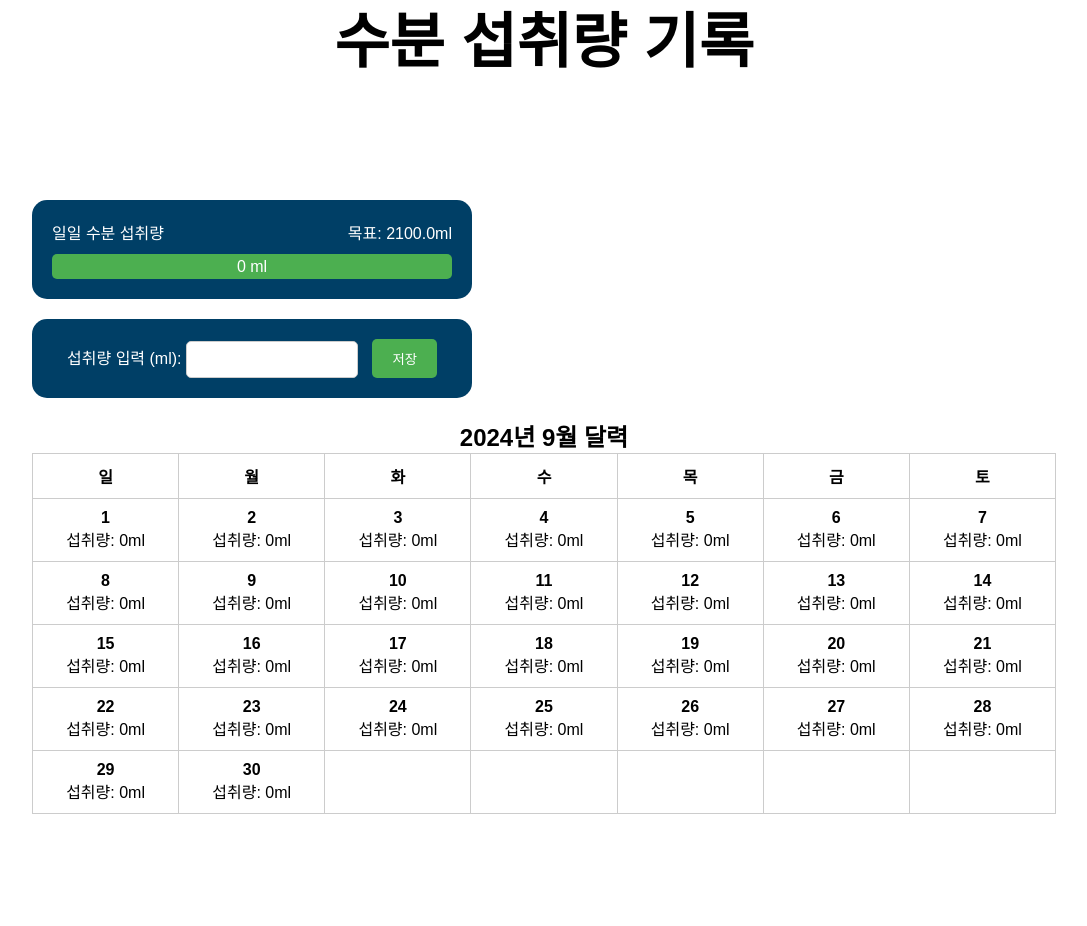
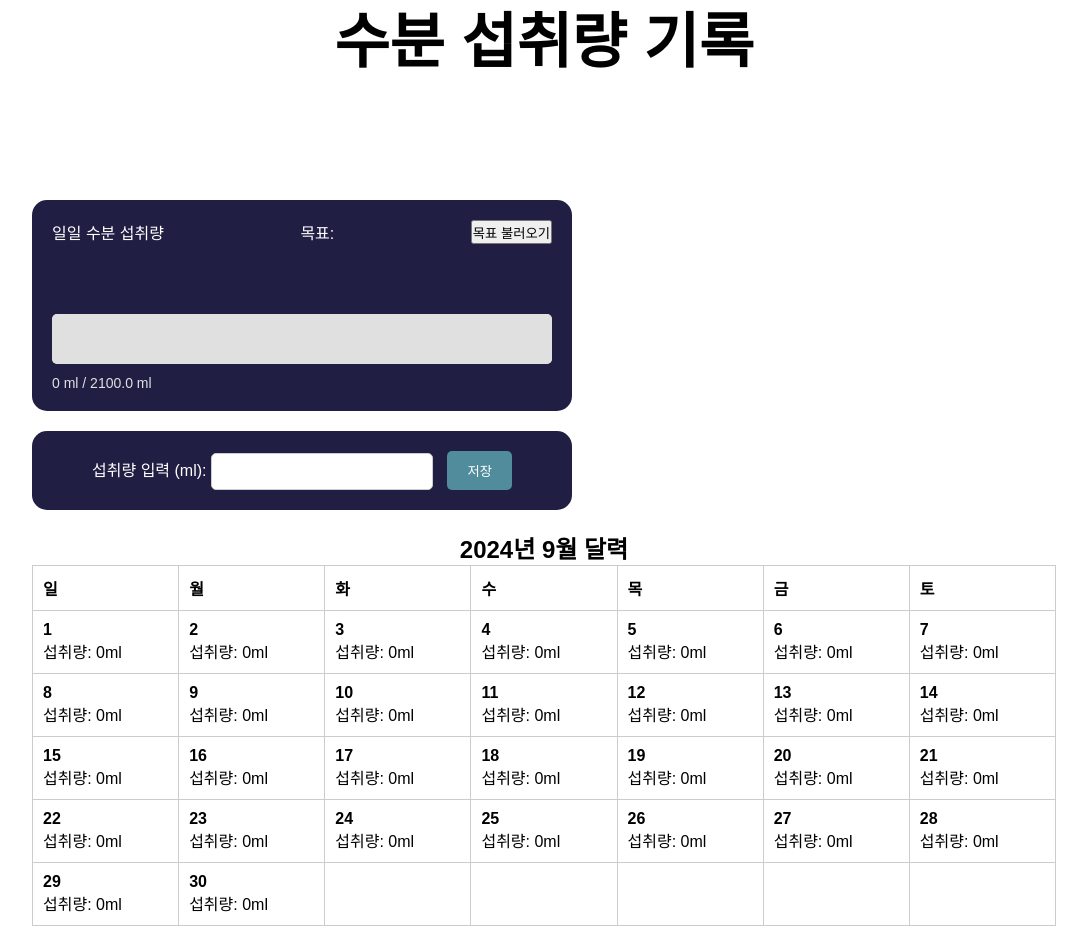
Before and after one commit to Macdonalds-H/KcalFit, a Flask app: page /moisture in a window 1280 px wide. Shown: the part 227-1153 px from the top of the page, without its empty margins (96-1183 px from the left). Before the commit the page ends 1041 px from the top, so only its background shows below. Run offline with Flask 3, Linux system fonts and the light colour scheme; the visitor is signed in with stand-in values (Sample User, id 1); data comes from the database, SQL or seed files in the repository.

Commit message:
feat: moisture html,css,routes 수정, api연결

```diff
--- /dev/null
+++ b/desktop.ini
@@ -0,0 +1,2 @@
+[.ShellClassInfo]
+LocalizedResourceName=@KcalFit,0
--- a/kcalfit/routes.py
+++ b/kcalfit/routes.py
@@ -244,7 +244,7 @@
         flash('섭취량이 저장되었습니다.', 'success')
         return redirect('/moisture')
 
-    @app.route('/get_moisture_goal')
+    @app.route('/get_moisture_goal', methods = ['POST'])
     def get_moisture_goal():
         user_id = session.get('user_id')
 
@@ -258,7 +258,7 @@
             return jsonify({"error": "Body information not found"}), 404
 
         # ChatGPT API 요청 준비 (한국어 요청 + 한국 음식 포함)
-        prompt = f"제 키는 {body_info['height']}cm, 몸무게는 {body_info['weight']}kg, 체지방률은 {body_info['body_fat_percentage']}%, 골격근량은 {body_info['skeletal_muscle_mass']}kg, 기초대사량은 {body_info['basal_metabolic_rate']}kcal입니다. 일일 수분 섭취량을 나에게 맞춤으로 추천해줘."
+        prompt = f"제 키는 {body_info['height']}cm, 몸무게는 {body_info['weight']}kg, 체지방률은 {body_info['body_fat_percentage']}%, 골격근량은 {body_info['skeletal_muscle_mass']}kg, 기초대사량은 {body_info['basal_metabolic_rate']}kcal입니다. 일일 수분 섭취량을 나에게 맞춤으로 추천해줘. 응답은 숫자로만 보내."
 
         # ChatGPT API 요청
         openai.api_key = ""
--- a/kcalfit/static/css/moisture.css
+++ b/kcalfit/static/css/moisture.css
@@ -6,76 +6,107 @@
 .intake-input-container {
   margin: 20px 0;
   padding: 20px;
-  background-color: #003f66;
+  background-color: #201E43;
   border-radius: 15px;
   color: white;
-  max-width: 400px;
+  max-width: 500px;
 }
 
 .intake-progress {
-  text-align: center;
+  text-align: left;  /*달력: 섭취량 글자 위치*/
+
 }
 
 .progress-header {
   display: flex;
   justify-content: space-between;
-  margin-bottom: 10px;
+  margin-bottom: 70px;
 }
 
 .progress-bar {
   background-color: #e0e0e0;
   border-radius: 5px;
-  height: 25px;
+  height: 50px;
   width: 100%;
   overflow: hidden;
 }
 
 .progress {
   height: 100%;
-  background-color: #4caf50;
-  text-align: center;
-  color: white;
+  background-color: #508C9B;
   line-height: 25px;
   transition: width 0.5s ease;
 }
 
-.intake-input-container {
+.intake-input-container {  /* 수분섭취량 위치*/
   text-align: center;
 }
 
-.intake-input-container input {
+.intake-input-container input {  /*섭취량 입력 */
   padding: 10px;
   margin-right: 10px;
   border-radius: 5px;
   border: 1px solid #ccc;
-  width: 150px;
+  width: 200px;
 }
 
 .intake-input-container button {
   padding: 10px 20px;
-  background-color: #4caf50;
+  background-color: #508C9B;
   color: white;
   border: none;
   border-radius: 5px;
   cursor: pointer;
 }
 
-.intake-input-container button:hover {
-  background-color: #45a049;
-}
 
 .calendar-container {
   margin-top: 20px;
   text-align: center;
+  overflow: hidden;
 }
 
 .calendar-container table {
   width: 100%;
+  height: 100%;
   border-collapse: collapse;
 }
 
 .calendar-container th, .calendar-container td {
+  width: calc(100% / 7);
+  height: calc(100% / 6);
   padding: 10px;
-  text-align: center;
+  text-align: left;
   border: 1px solid #ccc;
 }
+
+/* progress 태그 스타일 */
+progress {
+  width: 100%;
+  height: 25px;
+  border-radius: 5px;
+  appearance: none; /* 브라우저 기본 스타일 제거 */
+}
+
+progress::-webkit-progress-bar {
+  background-color: #e0e0e0;
+  border-radius: 5px;
+}
+
+progress::-webkit-progress-value {
+  background-color: #508C9B;
+  border-radius: 5px;
+}
+
+progress::-moz-progress-bar {
+  background-color: #508C9B;
+  border-radius: 5px;
+}
+
+/* 텍스트 스타일 */
+.progress-text {
+  text-align: left;
+  margin-top: 10px;
+  font-size: 14px;
+  color: #e0e0e0;
+}
--- a/kcalfit/templates/moisture.html
+++ b/kcalfit/templates/moisture.html
@@ -26,12 +26,15 @@
         <!-- 수분 섭취 진행 바 -->
         <div class="intake-progress-container">
             <div class="intake-progress">
-                <div class = "progress-header">
-                    <span>일일 수분 섭취량</span>
-                    <span class="goal">목표: {{ target_intake }}ml </span>
+                <div class="progress-header">
+                    <span> 일일 수분 섭취량 </span>
+                    <span class="goal"> 목표: <span id="api_goal"></span></span><button onclick="get_moisture_goal()">목표 불러오기</button>
                 </div>
-                <div class="progress-bar">
-                    <div class="progress">{{ current_intake }} ml</div>
+
+                <!-- 수분 섭취량에 따라 진행 바가 변동 -->
+                <progress value="{{ current_intake }}" max="{{ target_intake }}" class="progress-bar"></progress>
+                <div class="progress-text">
+                    {{ current_intake }} ml / {{ target_intake }} ml
                 </div>
             </div>
         </div>
@@ -82,5 +85,28 @@
             </table>
         </div>
     </div>
+
+    <script src="https://cdn.jsdelivr.net/npm/axios/dist/axios.min.js"></script>
+    <script>
+    function get_moisture_goal(){
+        axios.post('/get_moisture_goal')
+        .then(function(response) {
+            console.log(response)
+            const goal = document.getElementById("api_goal");
+            const rp = response.data.moisture_goal;
+            goal.innerHTML = rp;
+        })
+        .catch(function(error) {
+            console.error(error);
+            document.getElementById('loading').style.display = 'none';
+            document.getElementById('diet-plan').innerHTML = 'Failed to load diet plan.';
+        });
+    }
+    </script>
+
+
 </body>
+
+
+
 </html>
```
